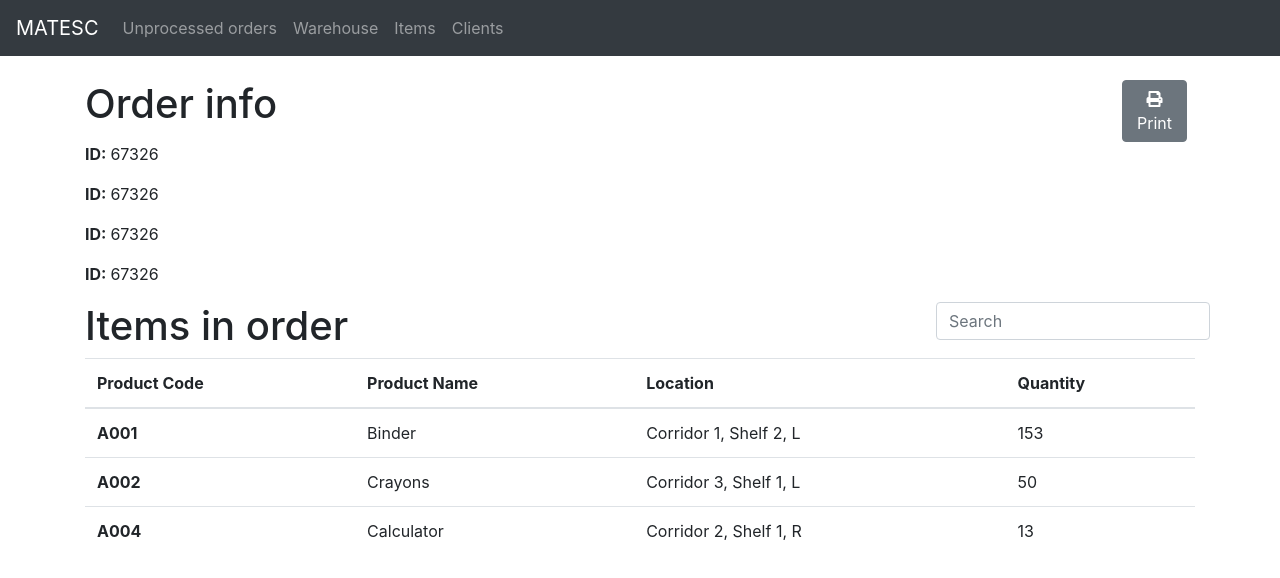
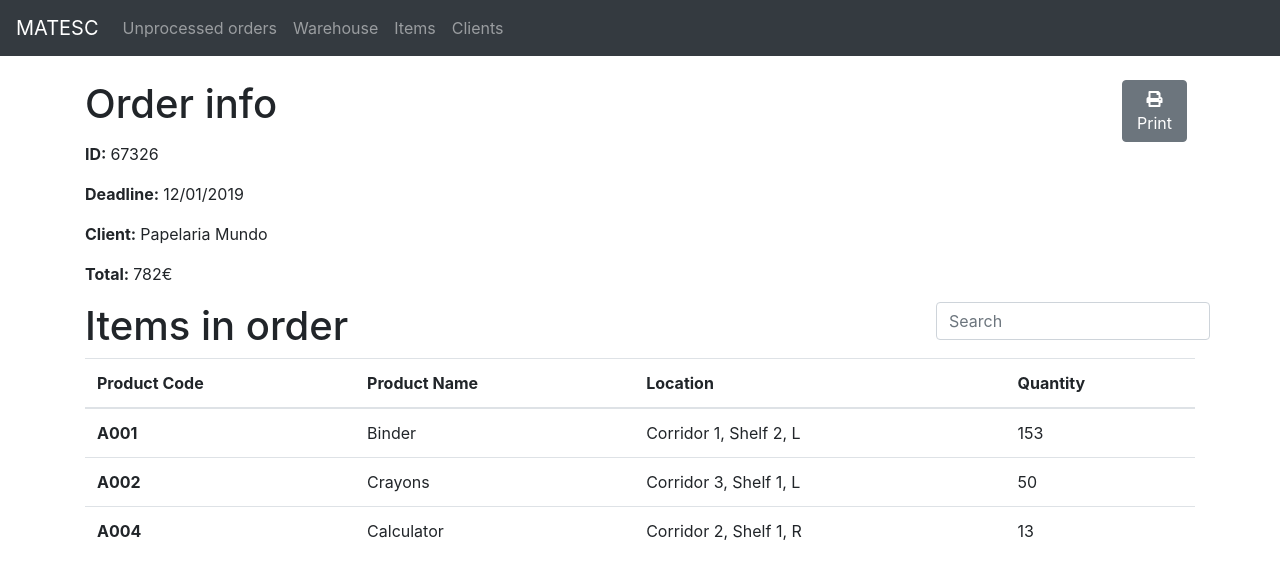
Before and after one commit to rafaeldamasceno/SINF1819, a React (Create React App) app in the folder matesc/: page /order-content in a window 1280 px wide. Shown: the top 578 px of the page. Built offline with nearby package versions, Linux system fonts and the light colour scheme; no server answers.

Commit message:
picking list now doesnt have a check all button

```diff
--- a/matesc/src/components/OrderContent.js
+++ b/matesc/src/components/OrderContent.js
@@ -26,25 +26,24 @@ class OrderContent extends Component {
                         ID:
                     </span>
                     67326
-
                 </p>
                 <p>
                     <span class='font-weight-bold mr-1'>
-                        ID:
+                        Deadline:
                     </span>
-                    67326
+                    12/01/2019
                 </p>
                 <p>
                     <span class='font-weight-bold mr-1'>
-                        ID:
+                        Client:
                     </span>
-                    67326
+                    Papelaria Mundo
                 </p>
                 <p>
                     <span class='font-weight-bold mr-1'>
-                        ID:
+                        Total:
                     </span>
-                    67326
+                    782€
                 </p>
             </div>
 
--- a/matesc/src/components/PickingList.js
+++ b/matesc/src/components/PickingList.js
@@ -30,7 +30,6 @@ class PickingList extends Component {
                         <th>Product Name</th>
                         <th>Location</th>
                         <th>Quantity</th>
-                        <th className='text-center'>Picked</th>
                     </tr>
                 </thead>
                 <tbody>
@@ -40,7 +39,6 @@ class PickingList extends Component {
                         <td>Binder</td>
                         <td>Corridor 1, Shelf 2, L</td>
                         <td>153</td>
-                        <td className='text-center pl-5'><Input type='checkbox'></Input></td>
                     </tr>
                     <tr>
                         <th scope="row">31471</th>
@@ -48,7 +46,6 @@ class PickingList extends Component {
                         <td>Stapler</td>
                         <td>Corridor 3, Shelf 2, L</td>
                         <td>53</td>
-                        <td className='text-center pl-5'><Input type='checkbox'></Input></td>
                     </tr>
                     <tr>
                         <th scope="row">12345</th>
@@ -56,13 +53,9 @@ class PickingList extends Component {
                         <td>Calculator</td>
                         <td>Corridor 2, Shelf 1, R</td>
                         <td>13</td>
-                        <td className='text-center pl-5'><Input type='checkbox'></Input></td>
                     </tr>
                 </tbody>
             </Table>
-            <Row>
-                <Button outline color='primary' className='float-right ml-auto mb-2'>Check all</Button>
-            </Row>
             <Row>
                 <Button outline color='success' size='lg' className='float-right ml-auto'>Complete picking</Button>
             </Row>
```
